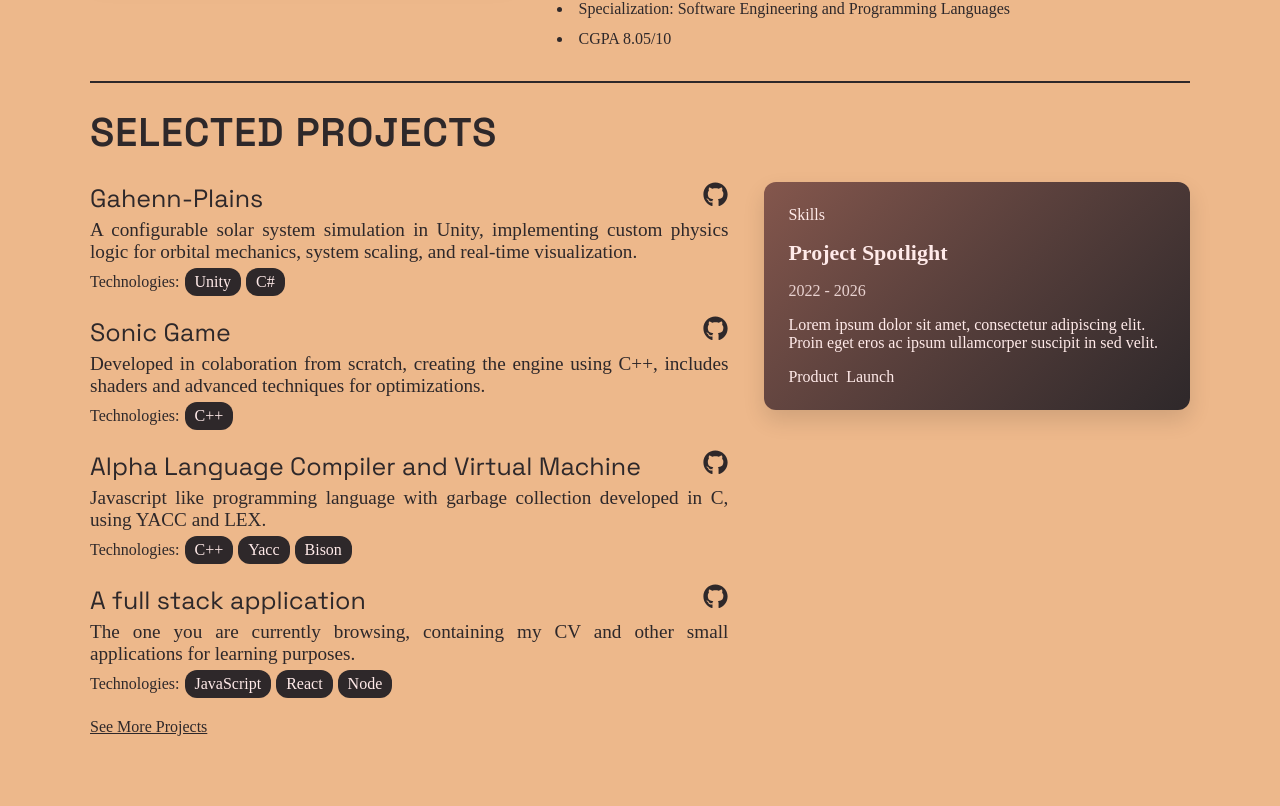
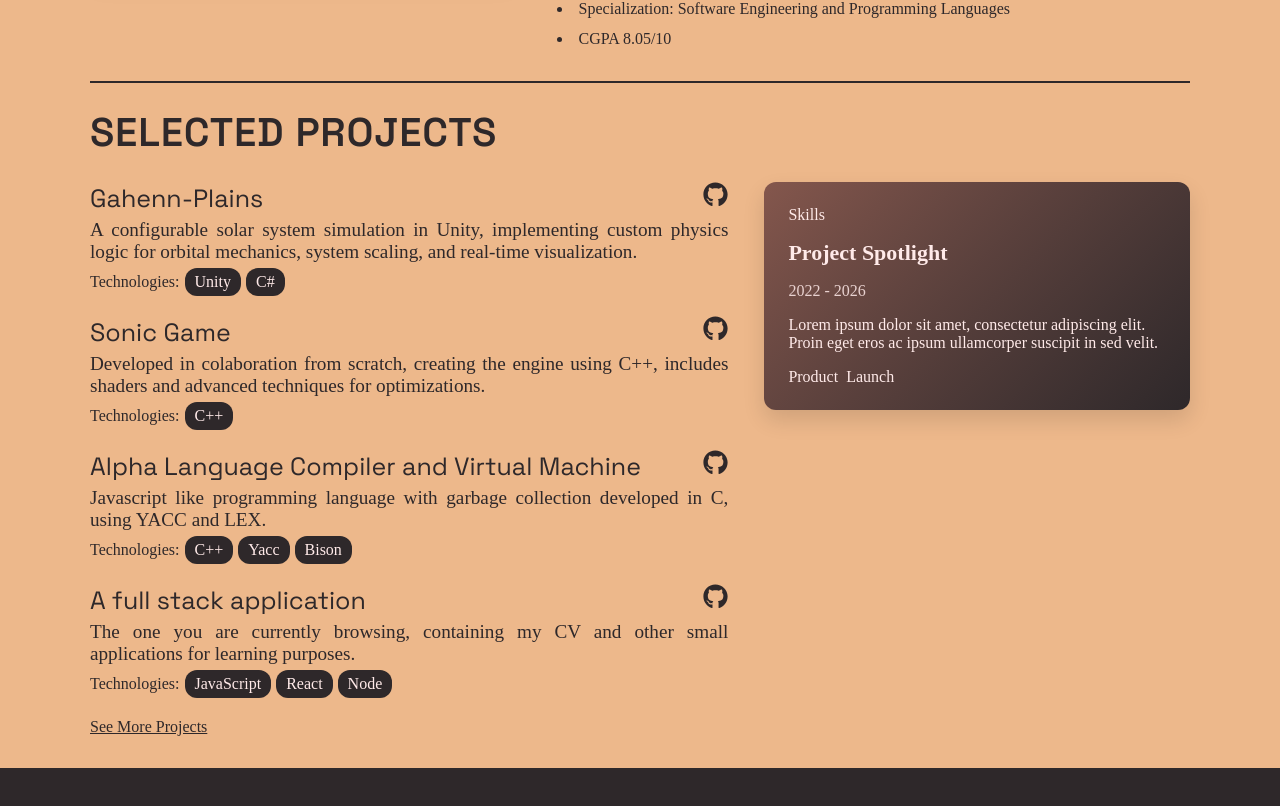
Before and after one commit to Dodos626/fullstack, a React (Vite) app in the folder frontend/: page / in a window 1280 px wide. Shown: the part 917-1723 px from the top of the page. Before the commit the page ends 1653 px from the top, so only its background shows below. Built offline with nearby package versions, Linux system fonts and the light colour scheme; no server answers.

Commit message:
made better variables in css for layouts added footer fixed missing keys in maps

```diff
--- /dev/null
+++ b/frontend/src/components/footer/Footer.jsx
@@ -0,0 +1,5 @@
+import styles from './footer.module.css';
+
+export const Footer = () => {
+    return <div className={styles.footerBody}></div>;
+};
--- /dev/null
+++ b/frontend/src/components/footer/footer.module.css
@@ -0,0 +1,7 @@
+.footerBody {
+    min-height: var(--navbar-height);
+    bottom: 0;
+    display: flex;
+    background: var(--nav-bg);
+    color: var(--nav-text, #1a1a1a);
+}
--- a/frontend/src/layouts/Layout.module.css
+++ b/frontend/src/layouts/Layout.module.css
@@ -7,5 +7,6 @@
 
 .layoutContent {
     flex: 1;
-    padding: 32px 28px 0px;
+    padding: var(--layout-padding-top) var(--layout-padding-right) var(--layout-padding-bottom)
+        var(--layout-padding-left);
 }
--- a/frontend/src/layouts/public/PublicLayout.jsx
+++ b/frontend/src/layouts/public/PublicLayout.jsx
@@ -10,6 +10,7 @@ import { FaGithub, FaLinkedin } from 'react-icons/fa';
 
 import { MdEmail, MdNightlight, MdSunny } from 'react-icons/md';
 import { openInNewTab, sendEmail } from '../../utils/utils';
+import { Footer } from '../../components/footer/Footer';
 
 const publicLeftSide = [
     { name: 'Home', destination: '/', type: 'final' },
@@ -52,6 +53,7 @@ export const PublicLayout = ({ children }) => {
             <main className={`${layoutStyles.layoutContent} ${styles.layoutContent}`}>
                 <div className={styles.body}>{children}</div>
             </main>
+            <Footer />
         </div>
     );
 };
--- a/frontend/src/layouts/public/PublicLayout.module.css
+++ b/frontend/src/layouts/public/PublicLayout.module.css
@@ -1,13 +1,12 @@
 .layoutContent {
-    display: grid;
-    place-items: center;
+    display: flex;
 }
 
 .body {
     width: min(1100px, 100%);
     margin: 0 auto;
-    /* 100vh - navbar - layout top padding */
-    min-height: calc(100vh - var(--navbar-height) - 32px);
+
+    min-height: var(--layout-height);
 }
 
 .findMeButtons {
--- a/frontend/src/pages/portfolio/subSections/Education.jsx
+++ b/frontend/src/pages/portfolio/subSections/Education.jsx
@@ -38,8 +38,13 @@ export const educationSection = () => {
                     <div className={styles.companyPlace}>{Place}</div>
                 </div>
                 <div className={styles.companyBulletsBody}>
-                    {Bullets.map((v) => (
-                        <div className={styles.companyBullet}> {v} </div>
+                    {Bullets.map((v, index) => (
+                        <div
+                            key={`${UniversityName}-${Position}-${index}`}
+                            className={styles.companyBullet}
+                        >
+                            {v}
+                        </div>
                     ))}
                 </div>
             </div>
--- a/frontend/src/pages/portfolio/subSections/ProfessionalExperience.jsx
+++ b/frontend/src/pages/portfolio/subSections/ProfessionalExperience.jsx
@@ -32,8 +32,13 @@ export const professionalExperienceSection = () => {
                     <div className={styles.companyPlace}>{Place}</div>
                 </div>
                 <div className={styles.companyBulletsBody}>
-                    {Bullets.map((v) => (
-                        <div className={styles.companyBullet}> {v} </div>
+                    {Bullets.map((v, index) => (
+                        <div
+                            key={`${CompanyName}-${Position}-${index}`}
+                            className={styles.companyBullet}
+                        >
+                            {v}
+                        </div>
                     ))}
                 </div>
             </div>
--- a/frontend/src/pages/portfolio/subSections/Projects.jsx
+++ b/frontend/src/pages/portfolio/subSections/Projects.jsx
@@ -25,7 +25,14 @@ export const Projects = () => {
                 <div className={styles.projectTechnologiesContainer}>
                     Technologies:
                     {technologies.map((technology) => {
-                        return <div className={styles.projectTechnologies}>{technology}</div>;
+                        return (
+                            <div
+                                key={`${projectName}-${technology}`}
+                                className={styles.projectTechnologies}
+                            >
+                                {technology}
+                            </div>
+                        );
                     })}
                 </div>
             </div>
--- a/frontend/src/pages/portfolio/subSections/SelectedProjects.jsx
+++ b/frontend/src/pages/portfolio/subSections/SelectedProjects.jsx
@@ -27,7 +27,14 @@ export const selectedProjectsSection = () => {
                 <div className={styles.projectTechnologiesContainer}>
                     Technologies:
                     {technologies.map((technology) => {
-                        return <div className={styles.projectTechnologies}>{technology}</div>;
+                        return (
+                            <div
+                                key={`${projectName}-${technology}`}
+                                className={styles.projectTechnologies}
+                            >
+                                {technology}
+                            </div>
+                        );
                     })}
                 </div>
             </div>
--- a/frontend/src/theme.css
+++ b/frontend/src/theme.css
@@ -38,6 +38,21 @@
 
     --hyperlink-hover: var(--palette-color-c);
 
+    /* footer uses the same as navbar*/
+    --footer-height: var(--navbar-height);
+
+    /* Layout variables */
+    --layout-padding-top: 32px;
+    --layout-padding-bottom: 32px;
+    --layout-padding-left: 32px;
+    --layout-padding-right: 32px;
+
+    --navbar-footer-height: calc(var(--navbar-height) + var(--footer-height));
+    --layout-height: calc(
+        100vh - var(--navbar-footer-height) - var(--layout-padding-top) -
+            var(--layout-padding-bottom)
+    );
+
     background: var(--main-bg-color);
     color: var(--letters-over-bg);
 }
```
